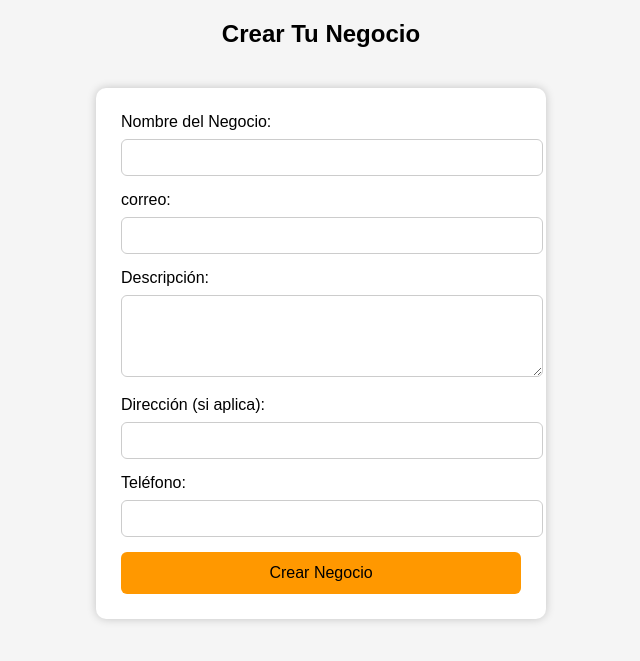
After one commit to lorian49-dev/products-search, a PHP site: page /seller/crear-negocio.php in a window 1280 px wide. The commit adds this page. Shown: the top 661 px of the page, without its empty margins (319-959 px from the left). Run offline with PHP 8.4, Linux system fonts and the light colour scheme.

Commit message:
Actualización de proyecto

```diff
--- /dev/null
+++ b/seller/crear-negocio.php
@@ -0,0 +1,109 @@
+<?php
+session_start();
+
+// 2. Conexión a la base de datos
+$conexion = new mysqli("localhost", "root", "", "hermes_bd");
+
+if ($conexion->connect_error) {
+    die("Error de conexión: " . $conexion->connect_error);
+}
+
+// 3. Si el formulario fue enviado, procesar datos
+if ($_SERVER["REQUEST_METHOD"] == "POST") {
+
+    $usuario_id = $_SESSION['id_usuario'];
+    $nombre = $_POST['nombre_negocio'];
+    $descripcion = $_POST['descripcion'];
+    $correo = $_POST['correo'];
+    $direccion = $_POST['direccion'];
+    $telefono = $_POST['telefono'];
+
+    $sql = "INSERT INTO usuario (id_usuario, nombre, correo, descripcion, direccion, telefono)
+            VALUES (?, ?, ?, ?, ?, ?, ?)";
+
+    $stmt = $conexion->prepare($sql);
+    $stmt->bind_param("issssss", $usuario_id, $nombre, $descripcion, $direccion, $telefono, $categoria);
+
+    if ($stmt->execute()) {
+        echo "<script>
+            alert('¡Negocio creado correctamente!');
+            window.location.href='dashboard-vendedor.php';
+        </script>";
+        exit();
+    } else {
+        echo "Error: " . $conexion->error;
+    }
+
+    $stmt->close();
+    $conexion->close();
+}
+
+?>
+
+<!DOCTYPE html>
+<html lang="es">
+<head>
+    <meta charset="UTF-8">
+    <title>Crear Negocio</title>
+    <style>
+        body{
+            font-family: Arial;
+            background: #f5f5f5;
+        }
+        form{
+            background: white;
+            width: 400px;
+            margin: 40px auto;
+            padding: 25px;
+            border-radius: 10px;
+            box-shadow: 0 0 10px rgba(0,0,0,0.2);
+        }
+        input, textarea, select{
+            width: 100%;
+            padding: 10px;
+            margin-top: 8px;
+            margin-bottom: 15px;
+            border: 1px solid #ccc;
+            border-radius: 6px;
+        }
+        button{
+            background: #ff9800;
+            border: none;
+            padding: 12px;
+            width: 100%;
+            border-radius: 6px;
+            font-size: 16px;
+            cursor: pointer;
+        }
+        button:hover{
+            background: #e68900;
+        }
+    </style>
+</head>
+<body>
+
+<h2 style="text-align:center; margin-top:20px;">Crear Tu Negocio</h2>
+
+<form method="POST">
+
+    <label>Nombre del Negocio:</label>
+    <input type="text" name="nombre_negocio" required>
+
+    <label>correo:</label>
+    <input type="text" name="correo" required>
+
+    <label>Descripción:</label>
+    <textarea name="descripcion" rows="4" required></textarea>
+
+    <label>Dirección (si aplica):</label>
+    <input type="text" name="direccion">
+
+    <label>Teléfono:</label>
+    <input type="text" name="telefono" required>
+
+    <button type="submit">Crear Negocio</button>
+
+</form>
+
+</body>
+</html>
```
Also changed, not shown: home.php (+14 -8 lines), seller/dashboardSeller.php (+20 -11 lines).
